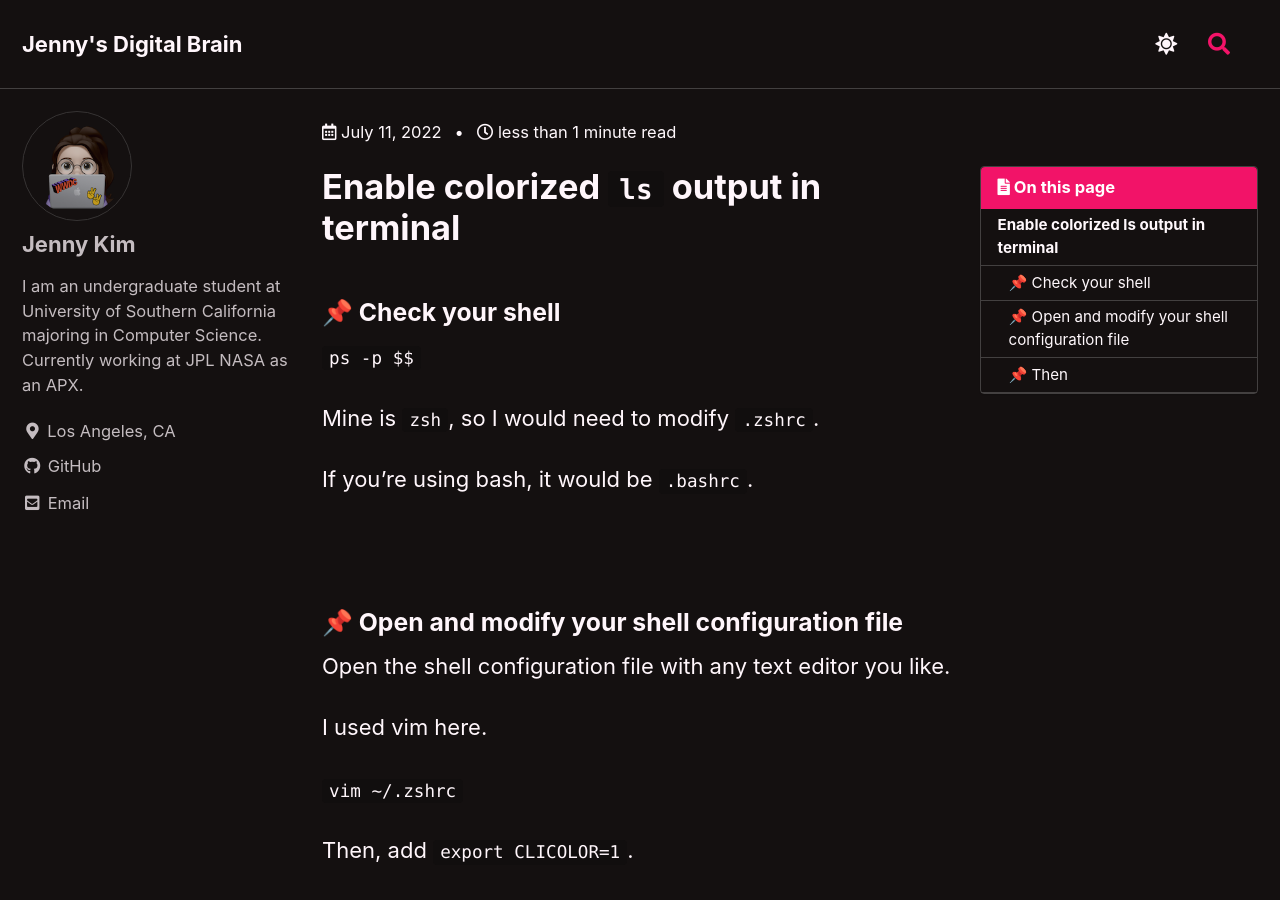
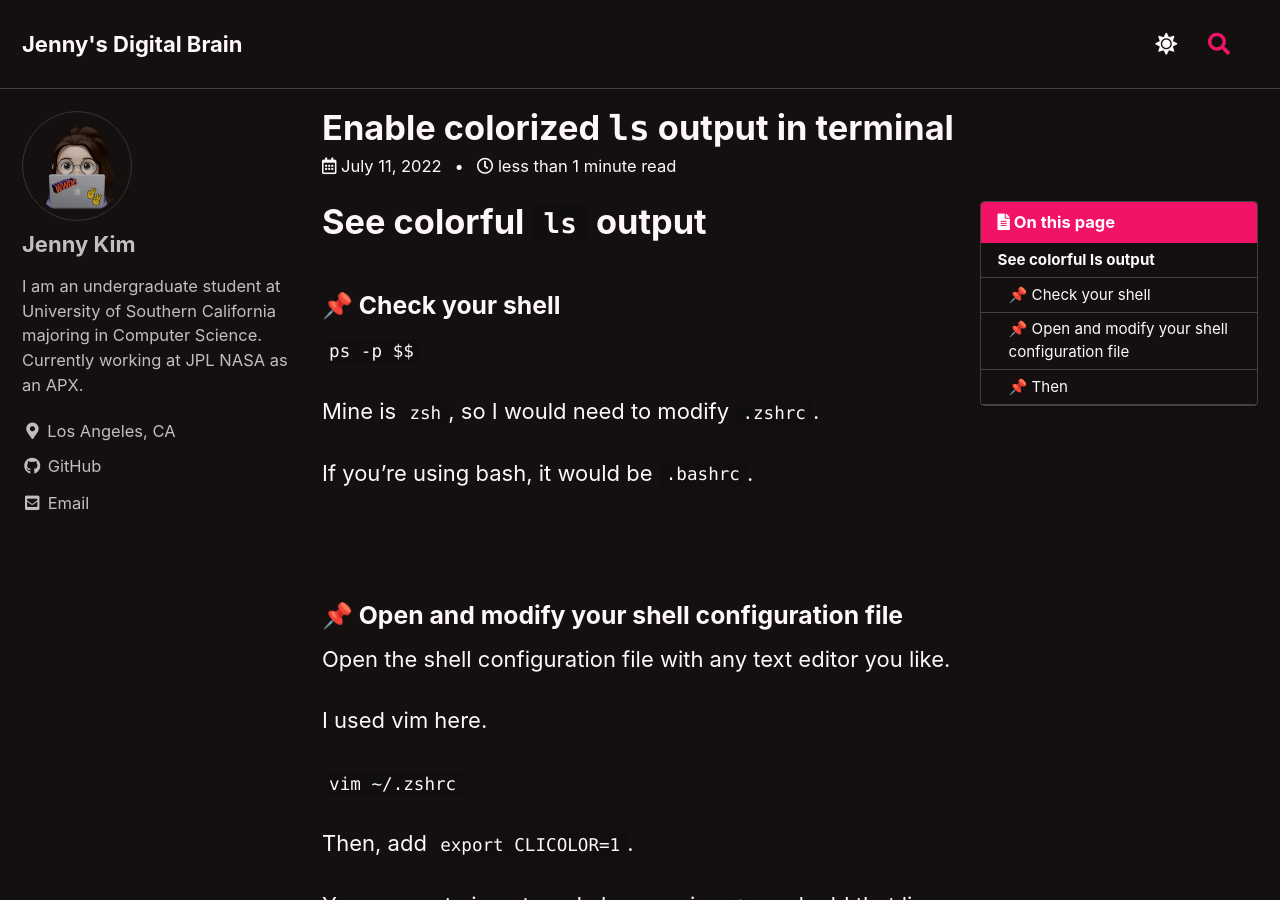
Before and after one commit to jenniverse/jennybrain.com, a Jekyll site: the page built from _posts/2022-07-11-enable-colorized-ls-output.md, in a window 1280 px wide and 900 px high. Built offline with Jekyll 4.4.1, drawn with Linux system fonts in a browser that asks for light colours; cached includes are drawn as plain includes; comment, search, counter and statistics services are not loaded; a style sheet for code colours, icons or effects is not loaded.

Commit message:
Modified title

```diff
--- a/_posts/2022-07-11-enable-colorized-ls-output.md
+++ b/_posts/2022-07-11-enable-colorized-ls-output.md
@@ -1,9 +1,9 @@
 ---
-title: ""
+title: "Enable colorized `ls` output in terminal"
 toc: true
 toc_sticky: true
 ---
-# Enable colorized `ls` output in terminal
+# See colorful `ls` output
 
 ### 📌 Check your shell
 `ps -p $$`
```
